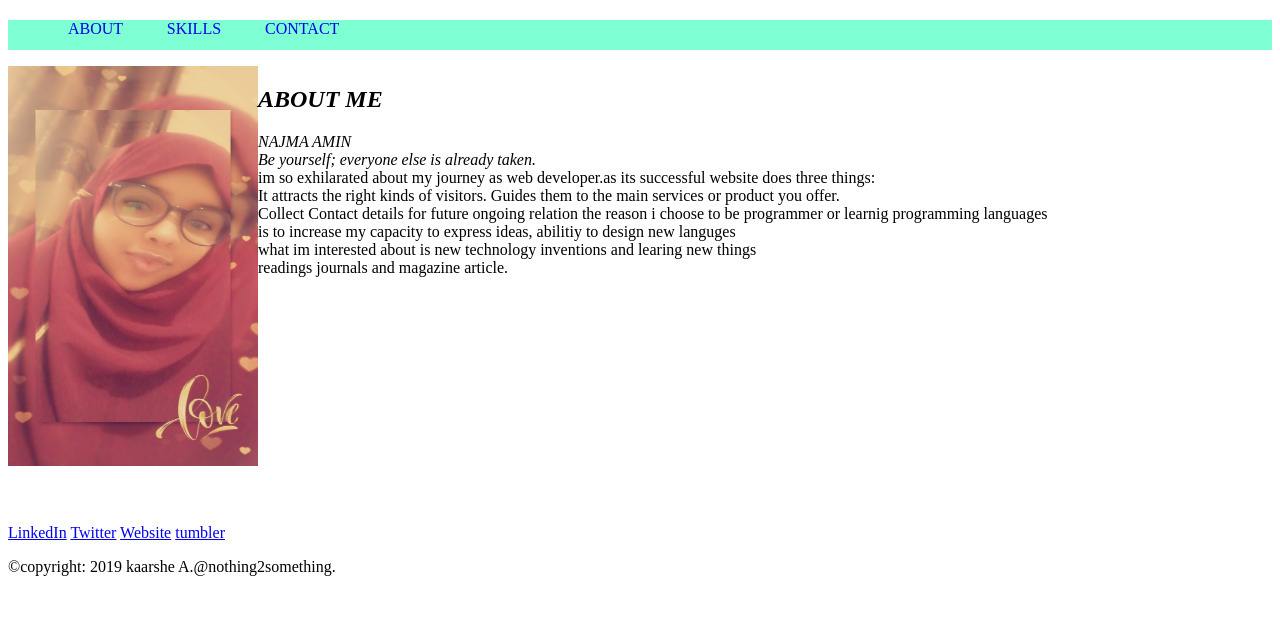
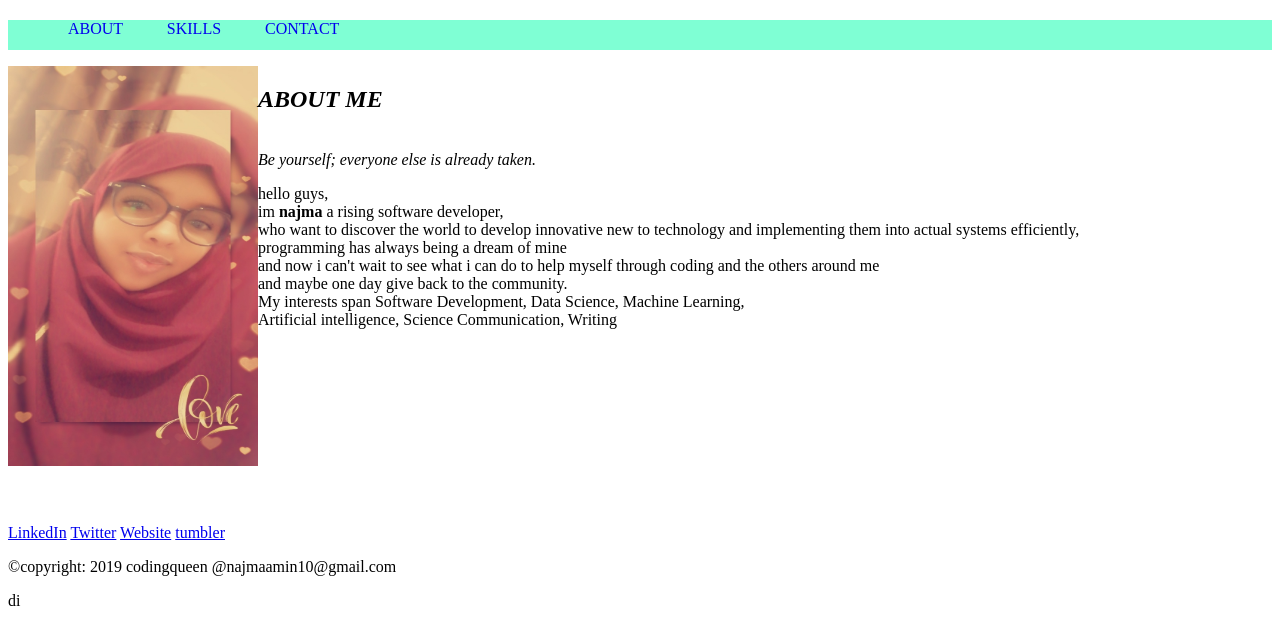
Before and after one commit to najma-amin/my-portfolio, a plain HTML site: page index.html in a window 1280 px wide. Drawn offline with Linux system fonts and the light colour scheme.

Commit message:
updates my index

```diff
--- a/index.html
+++ b/index.html
@@ -21,17 +21,17 @@
           <strong><em>ABOUT ME</em></strong>
         </h1>
         <p>
-          <em>NAJMA AMIN</em><br />
-          <em> Be yourself; everyone else is already taken.</em><br />
-          im so exhilarated about my journey as web developer.as its successful
-          website does three things: <br />It attracts the right kinds of
-          visitors. Guides them to the main services or product you offer.<br />
-          Collect Contact details for future ongoing relation the reason i
-          choose to be programmer or learnig programming languages<BR /> is to
-          increase my capacity to express ideas, abilitiy to design new
-          languges<br />what im interested about is new technology inventions
-          and learing new things <br />readings journals and magazine article.
+             <br>
+             <em> Be yourself; everyone else is already taken.</em><br /><p class="intro">hello guys,
+             <br>
+             im <strong>najma</strong> a rising software developer, <br>who want to discover the world to develop
+             innovative new to technology and implementing them into actual systems efficiently,<br>
+            programming has always being a dream of mine <br>and now i can't wait to see what i can do to help myself through coding and the others around me <br>
+            and maybe one day give back to the community.<br>
+            My interests span Software Development, Data Science, Machine Learning,<br>
+            Artificial intelligence, Science Communication, Writing
         </p>
+          </p>
       </div>
     </SECTION>
 
@@ -41,7 +41,7 @@
       <a class="footer-link" href="https://twitter.com/">Twitter</a>
       <a class="footer-link" href="https://www.dustfoot.com/">Website</a>
       <a class="footer-link" href="https://tumblr.com/">tumbler</a>
-      <p class="copyright">©copyright: 2019 kaarshe A.@nothing2something.</p>
+      <p class="copyright">©copyright: 2019 codingqueen @najmaamin10@gmail.com</p>
     </div>
-  </body>
+  </body>di
 </html>
```
